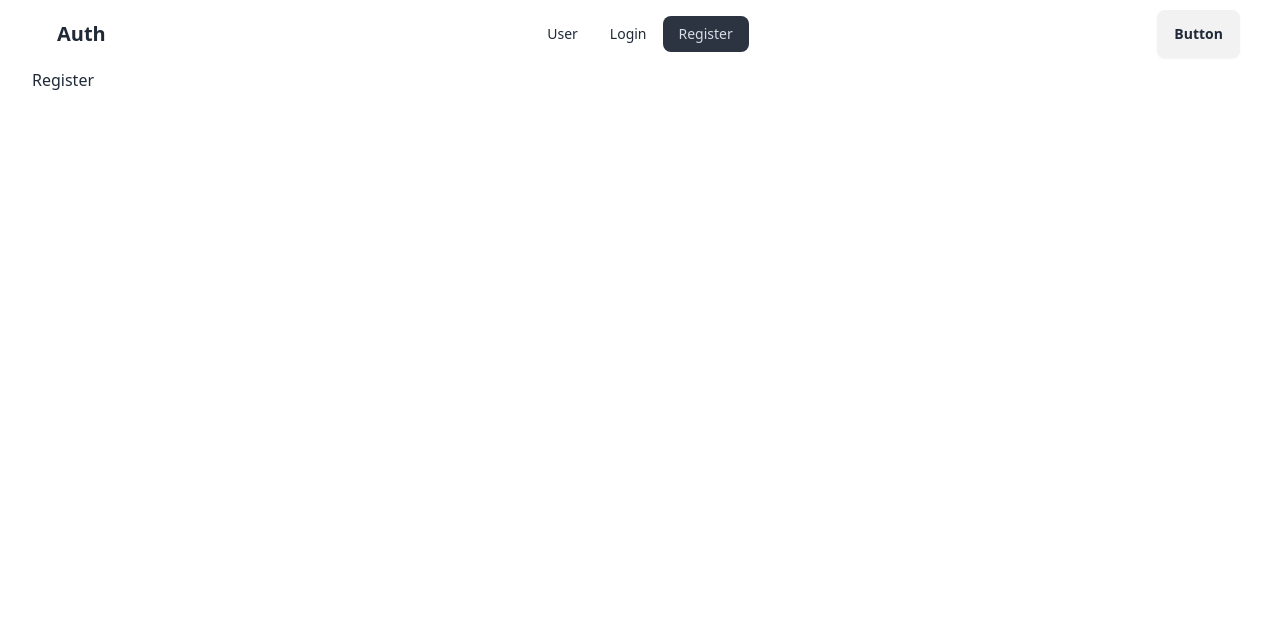
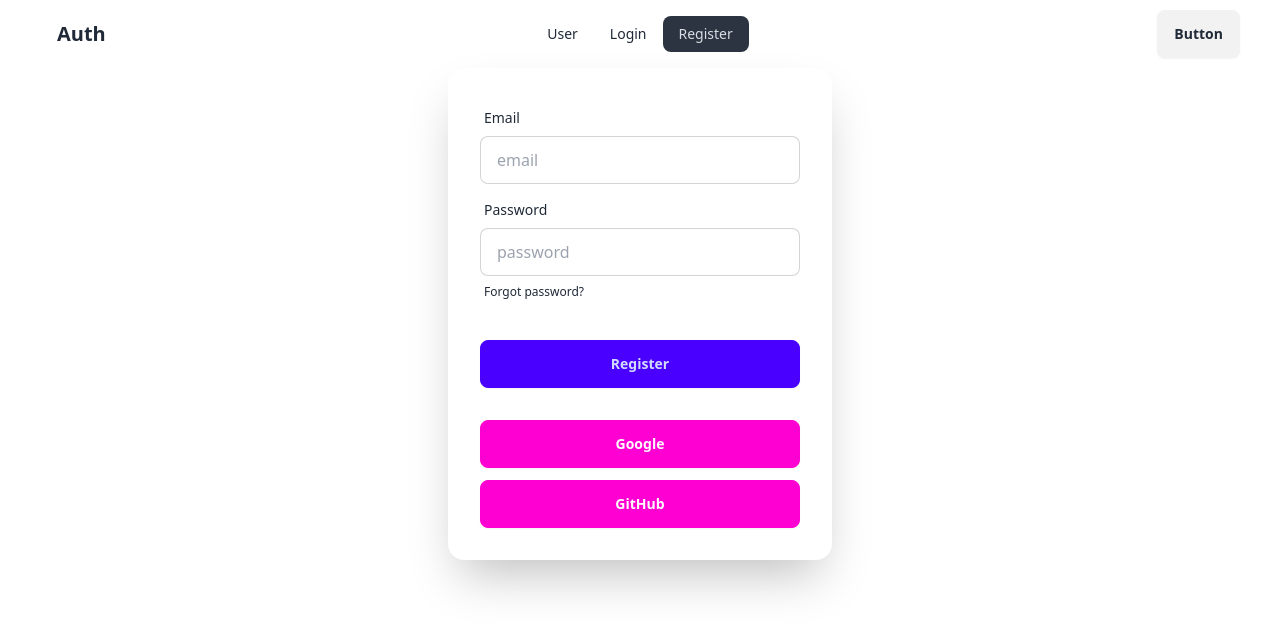
Before and after one commit to 8ad40n/firebase-auth, a React (Vite) app: page /register in a window 1280 px wide. Shown: the top 632 px of the page. Built offline with nearby package versions, Linux system fonts and the light colour scheme; no server answers.

Commit message:
provider set

```diff
--- a/src/main.jsx
+++ b/src/main.jsx
@@ -2,10 +2,13 @@ import React from 'react'
 import ReactDOM from 'react-dom/client'
 import { RouterProvider } from 'react-router-dom'
 import './index.css'
+import AuthProviders from './providers/AuthProviders.jsx'
 import router from './routes/Routes.jsx'
 
 ReactDOM.createRoot(document.getElementById('root')).render(
   <React.StrictMode>
-    <RouterProvider router={router}></RouterProvider>
+    <AuthProviders>
+      <RouterProvider router={router}></RouterProvider>
+    </AuthProviders>
   </React.StrictMode>,
 )
--- a/src/pages/Login/Login.jsx
+++ b/src/pages/Login/Login.jsx
@@ -1,7 +1,50 @@
-import React from 'react'
+import React from "react";
 
 export default function Login() {
   return (
-    <div>Login</div>
-  )
+    <div>
+      <div className="card bg-base-100 w-full max-w-sm shrink-0 shadow-2xl mx-auto">
+        <form className="card-body">
+          <div className="form-control">
+            <label className="label">
+              <span className="label-text">Email</span>
+            </label>
+            <input
+              type="email"
+              name="email"
+              placeholder="email"
+              className="input input-bordered"
+              required
+            />
+          </div>
+          <div className="form-control">
+            <label className="label">
+              <span className="label-text">Password</span>
+            </label>
+            <input
+              type="password"
+              name="password"
+              placeholder="password"
+              className="input input-bordered"
+              required
+            />
+            <label className="label">
+              <a href="#" className="label-text-alt link link-hover">
+                Forgot password?
+              </a>
+            </label>
+          </div>
+          <div className="form-control mt-6">
+            <button className="btn btn-primary">Login</button>
+          </div>
+          <div className="form-control mt-6">
+            <button className="btn btn-secondary">Google</button>
+          </div>
+          <div className="form-control mt-1">
+            <button className="btn btn-secondary">GitHub</button>
+          </div>
+        </form>
+      </div>
+    </div>
+  );
 }
--- a/src/pages/Register/Register.jsx
+++ b/src/pages/Register/Register.jsx
@@ -1,7 +1,50 @@
-import React from 'react'
+import React from "react";
 
 export default function Register() {
   return (
-    <div>Register</div>
-  )
+    <div>
+      <div className="card bg-base-100 w-full max-w-sm shrink-0 shadow-2xl mx-auto">
+        <form className="card-body">
+          <div className="form-control">
+            <label className="label">
+              <span className="label-text">Email</span>
+            </label>
+            <input
+              type="email"
+              name="email"
+              placeholder="email"
+              className="input input-bordered"
+              required
+            />
+          </div>
+          <div className="form-control">
+            <label className="label">
+              <span className="label-text">Password</span>
+            </label>
+            <input
+              type="password"
+              name="password"
+              placeholder="password"
+              className="input input-bordered"
+              required
+            />
+            <label className="label">
+              <a href="#" className="label-text-alt link link-hover">
+                Forgot password?
+              </a>
+            </label>
+          </div>
+          <div className="form-control mt-6">
+            <button className="btn btn-primary">Register</button>
+          </div>
+          <div className="form-control mt-6">
+            <button className="btn btn-secondary">Google</button>
+          </div>
+          <div className="form-control mt-1">
+            <button className="btn btn-secondary">GitHub</button>
+          </div>
+        </form>
+      </div>
+    </div>
+  );
 }
--- /dev/null
+++ b/src/providers/AuthProviders.jsx
@@ -0,0 +1,22 @@
+import { getAuth } from "firebase/auth";
+import React, { createContext } from "react";
+import app from "../firebase/firebase.config";
+
+const auth = getAuth(app);
+export const AuthContext= createContext(null);
+
+export default function AuthProviders({children}) {
+
+  const RegisterWithPassword = (email, password) => {
+    return createUserWithEmailAndPassword(auth, email, password);
+  };
+
+  const authInfo={
+    RegisterWithPassword,
+  }
+  return(
+    <AuthContext.Provider value={authInfo}>
+        {children}
+    </AuthContext.Provider>
+  );
+}
```
